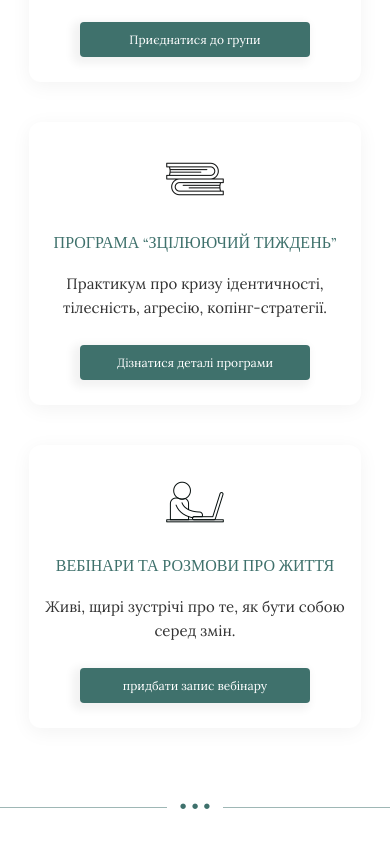
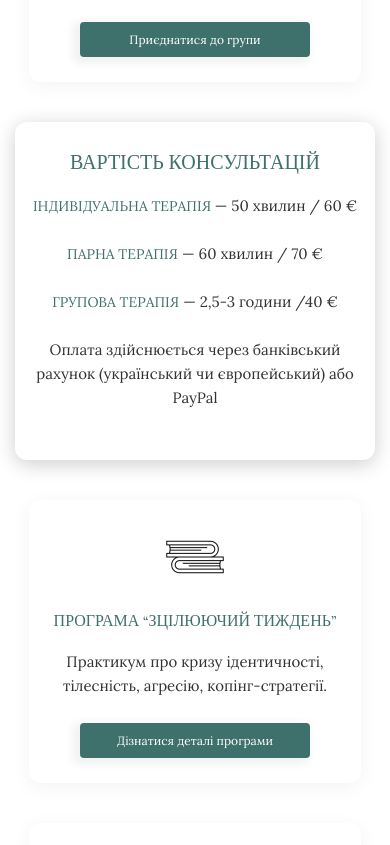
Before and after one commit to TetyanaLitvinowa/psychologist, a plain HTML site: page index.html in a window 390 px wide. Shown: the part 1882-2727 px from the top of the page. Drawn offline with nearby package versions, Linux system fonts and the light colour scheme.

Commit message:
Add files via upload

```diff
--- a/index.html
+++ b/index.html
@@ -130,6 +130,18 @@
             <a href="https://t.me/+34603623984" class="btn"
               >Приєднатися до групи</a
             >
+          </div>
+          <div class="service-card price">
+            <h3>Вартість консультацій</h3>
+            <p>
+              <span>Індивідуальна терапія </span>— 50 хвилин / 60 €
+              <br /><br /><span>Парна терапія</span> — 60 хвилин / 70 €
+              <br /><br />
+              <span>Групова терапія</span> — 2,5-3 години /40 €
+
+              <br /><br />Оплата здійснюється через банківський рахунок
+              (український чи європейський) або PayPal
+            </p>
           </div>
 
           <div class="service-card">
--- a/styles.css
+++ b/styles.css
@@ -530,6 +530,17 @@ section {
   width: 30%;
 }
 
+.service-card.price {
+  box-shadow: 0 4px 20px rgba(0, 0, 0, 0.05);
+  width: 80%;
+  box-shadow: none;
+}
+
+.service-card.price p span {
+  color: var(--terak);
+  text-transform: uppercase;
+}
+
 .service-icon {
   font-size: 40px;
   color: var(--terak);
@@ -578,6 +589,18 @@ section {
 
   .service-card p {
     font-size: 15px;
+  }
+  .service-card.price {
+    width: 100%;
+    box-shadow: 0 4px 20px rgba(0, 0, 0, 0.2);
+  }
+  .service-card.price,
+  .service-card.price p span {
+    font-size: 14px;
+  }
+
+  .service-card.price h3 {
+    font-size: 20px;
   }
 }
 
```
